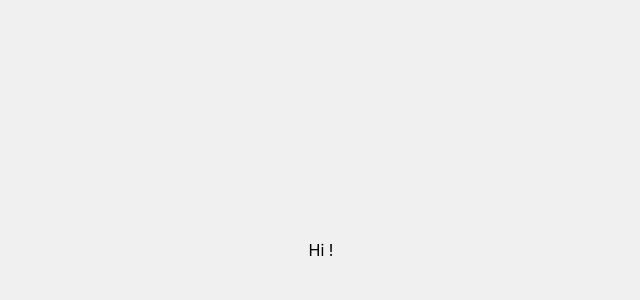
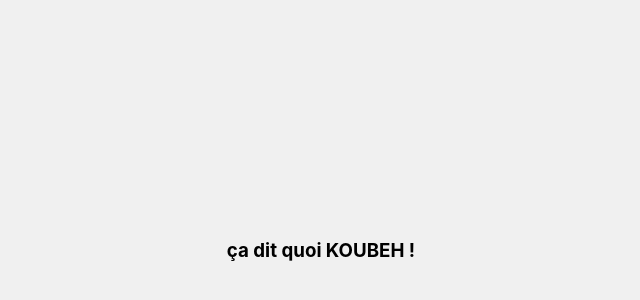
Before and after one commit to ethanvuillemin/HackingHealth2024, a React (Create React App) app in the folder ca-dit-quoi-coubeh/: page / in a window 1280 px wide. Shown: the part 150-450 px from the top of the page, without its empty margins (319-959 px from the left). Built offline with nearby package versions, Linux system fonts and the light colour scheme.

Commit message:
Update Home.js

```diff
--- a/ca-dit-quoi-coubeh/src/pages/Home.js
+++ b/ca-dit-quoi-coubeh/src/pages/Home.js
@@ -4,7 +4,7 @@ export default function Home(){
 
     return(
         <div>
-            Hi !
+            <h3><strong>ça dit quoi KOUBEH !</strong></h3>
         </div>
     )
 };
```
